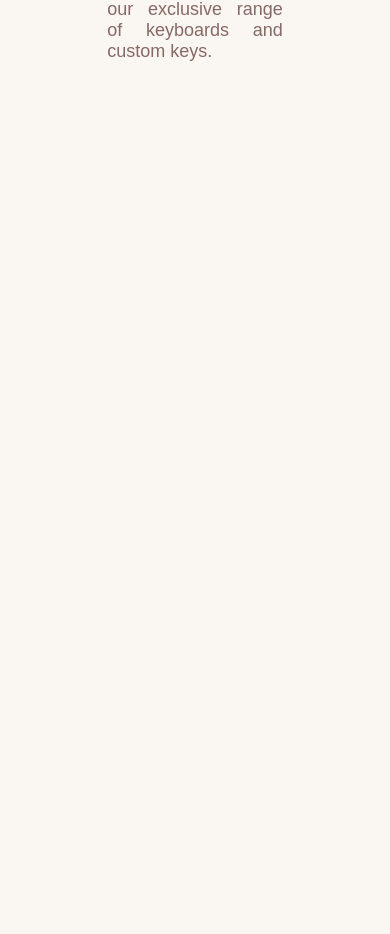
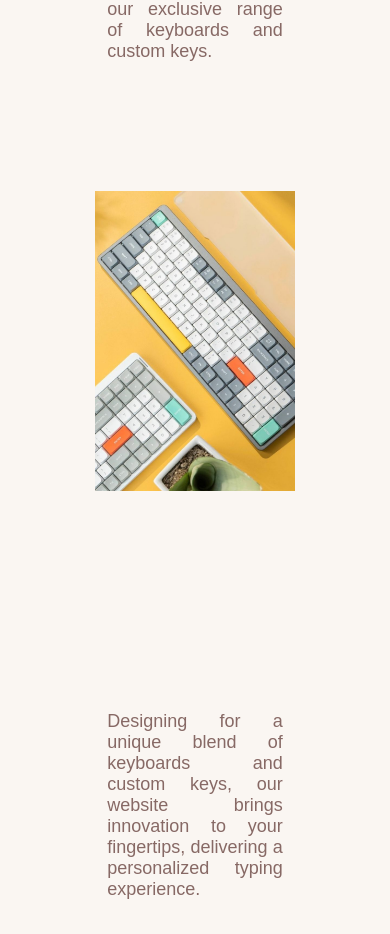
Before and after one commit to renansouza12/keytap, an Angular app: page / in a window 390 px wide. Shown: the part 1176-2110 px from the top of the page. Before the commit the page ends 1266 px from the top, so only its background shows below. Built offline with nearby package versions, Linux system fonts and the light colour scheme; a web font is replaced by a local one.

Commit message:
section highlight added

```diff
--- a/src/app/app.component.html
+++ b/src/app/app.component.html
@@ -1,3 +1,4 @@
 <app-header/>
 <app-hero/>
 <app-about/>
+<app-highlight/>
--- a/src/app/app.module.ts
+++ b/src/app/app.module.ts
@@ -5,13 +5,15 @@ import { AppComponent } from './app.component';
 import { HeaderComponent } from './components/sections/header/header.component';
 import { HeroComponent } from './components/sections/hero/hero.component';
 import { AboutComponent } from './components/sections/about/about.component';
+import { HighlightComponent } from './components/sections/highlight/highlight.component';
 
 @NgModule({
   declarations: [
     AppComponent,
     HeaderComponent,
     HeroComponent,
-    AboutComponent
+    AboutComponent,
+    HighlightComponent
   ],
   imports: [
     BrowserModule
--- a/src/app/components/sections/about/about.component.scss
+++ b/src/app/components/sections/about/about.component.scss
@@ -1,18 +1,10 @@
+@import '../../../../styles.scss';
+
 .about{
-    height: 50vh;
-    display: flex;
-    justify-content: center;
-    align-items: center;
+    @include centerElement($height:50vh);
     flex-wrap: wrap;
-    gap: 10%;
-
     h1{
         font-size: 70px;
-    }
-
-    p{
-        width: 20%;
-        font-size: 18px;
     }
 }
 
--- a/src/app/components/sections/hero/hero.component.html
+++ b/src/app/components/sections/hero/hero.component.html
@@ -1,4 +1,4 @@
 <div class="hero">
-    <video autoplay loop muted playsinline src="../../../../assets/video/background-video.mp4" ></video>
+    <video autoplay="true" loop muted playsinline src="../../../../assets/video/background-video.mp4" ></video>
     <h1>KeyTap</h1>
 </div>
--- /dev/null
+++ b/src/app/components/sections/highlight/highlight.component.html
@@ -0,0 +1,4 @@
+<div class="highlight">
+    <p>Designing for a unique blend of keyboards and custom keys, our website brings innovation to your fingertips, delivering a personalized typing experience.</p>
+    <img src="../../../../assets/images/keyboard-image.png" alt="keyboard image">
+</div>
--- /dev/null
+++ b/src/app/components/sections/highlight/highlight.component.scss
@@ -0,0 +1,31 @@
+@import  '../../../../styles.scss';
+.highlight{
+    @include centerElement;
+    flex-wrap: wrap-reverse;
+    img{
+        height: 500px;
+        width: 300px;
+        object-fit: cover;
+    }
+}
+
+@media (max-width:1000px) {
+    .highlight{
+        p{
+            width: 45%;
+        }
+        img{
+            height: 400px;
+            width: 200px;
+        }
+    }
+}
+@media (max-width:425px) {
+    .highlight{
+        margin-top: 4vh;
+        img{
+            height: 300px;
+            width: 200px;
+        }
+    }
+}
--- a/src/styles.scss
+++ b/src/styles.scss
@@ -13,9 +13,20 @@
     --l-sizing:32px;
     --xl-sizing:64px;
     --xxl-sizing:120px;
+
+    --gap:10%;
 }
 @import url('https://fonts.googleapis.com/css2?family=Italiana&display=swap');
 @import url('https://fonts.googleapis.com/css2?family=Inria+Sans:wght@300;400;700&display=swap');
+
+@mixin centerElement($height:100vh){
+    height:$height;
+    display: flex;
+    justify-content: center;
+    align-items: center;
+    gap: var(--gap);
+}
+
 *{
     margin: 0;
     padding: 0;
@@ -41,4 +52,6 @@ a{
 p{
     color: var(--text-color);
     text-align:justify;
+    width: 20%;
+    font-size: 18px;
 }
```
Also changed, not shown: src/app/components/sections/highlight/highlight.component.ts (added, +10 -0 lines), src/assets/images/keyboard-image.png (added).
